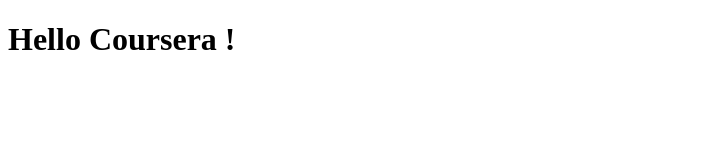
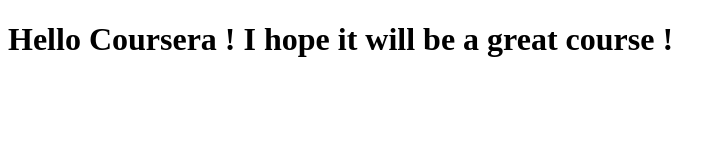
Before and after one commit to yaproc/Coursera, a plain HTML site: page site/index.html in a window 1280 px wide. Shown: the whole page, without its empty margins (0-726 px from the left). Drawn offline with Linux system fonts and the light colour scheme.

Commit message:
Piccola modifica

```diff
--- a/site/index.html
+++ b/site/index.html
@@ -4,6 +4,6 @@
 	<title>Hello Coursera</title>
 </head>
 <body>
-<h1>Hello Coursera !</h1>
+<h1>Hello Coursera ! I hope it will be a great course !</h1>
 </body>
 </html>
```
